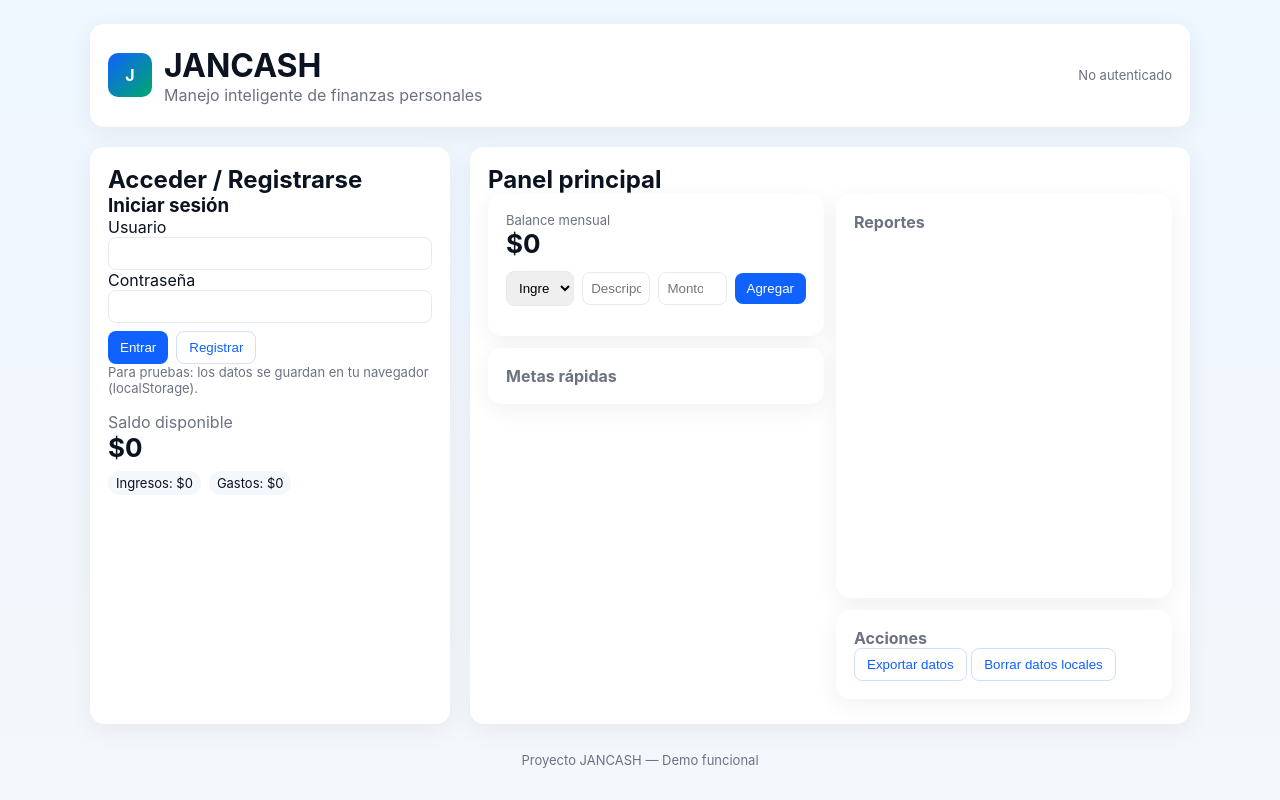
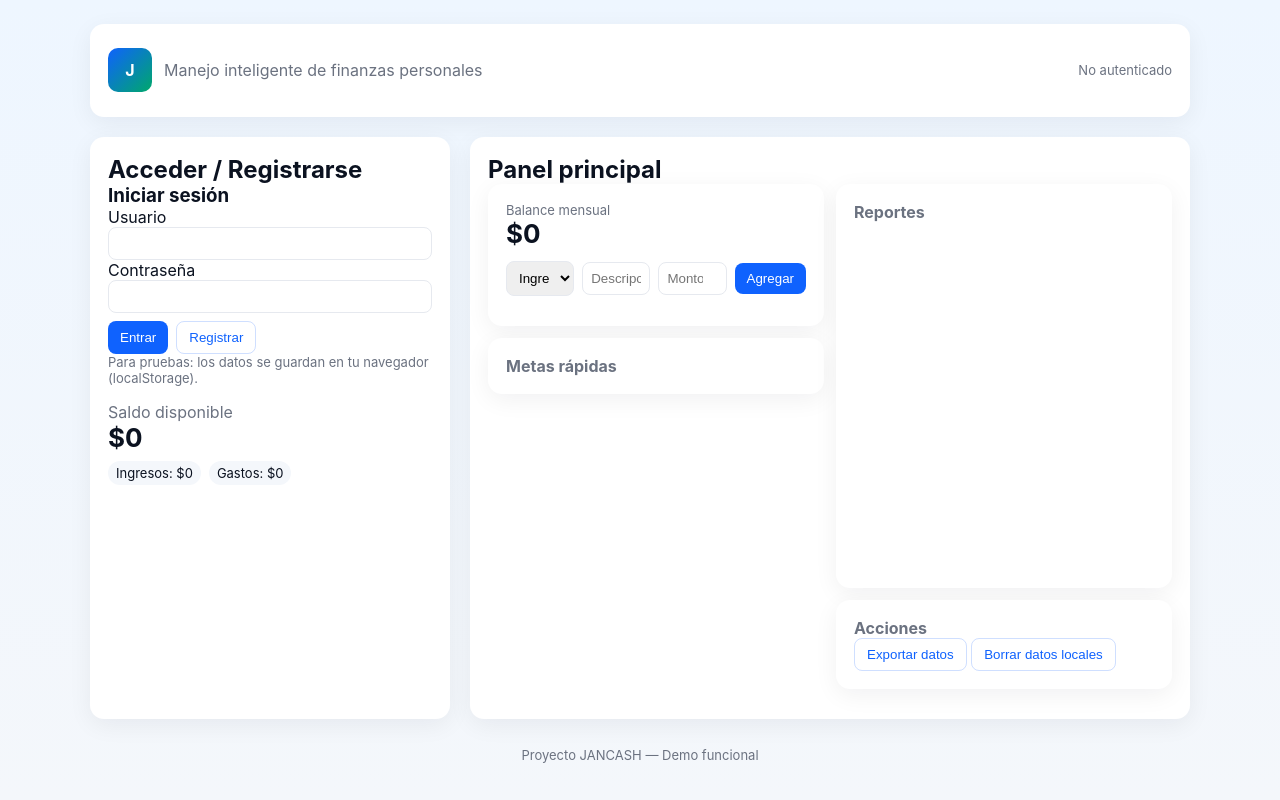
Before and after one commit to dev-juanito/jancash, a plain HTML site: page jancash ojala el de verdad/index.html in a window 1280 px wide. Drawn offline with Linux system fonts and the light colour scheme.

Commit message:
primera prueba

```diff
--- a/jancash ojala el de verdad/index.html
+++ b/jancash ojala el de verdad/index.html
@@ -12,7 +12,7 @@
       <div style="display:flex;align-items:center;gap:12px">
         <div class="logo">J</div>
         <div>
-          <h1>JANCASH</h1>
+          <h1></h1>
           <div class="muted">Manejo inteligente de finanzas personales</div>
         </div>
       </div>
```
